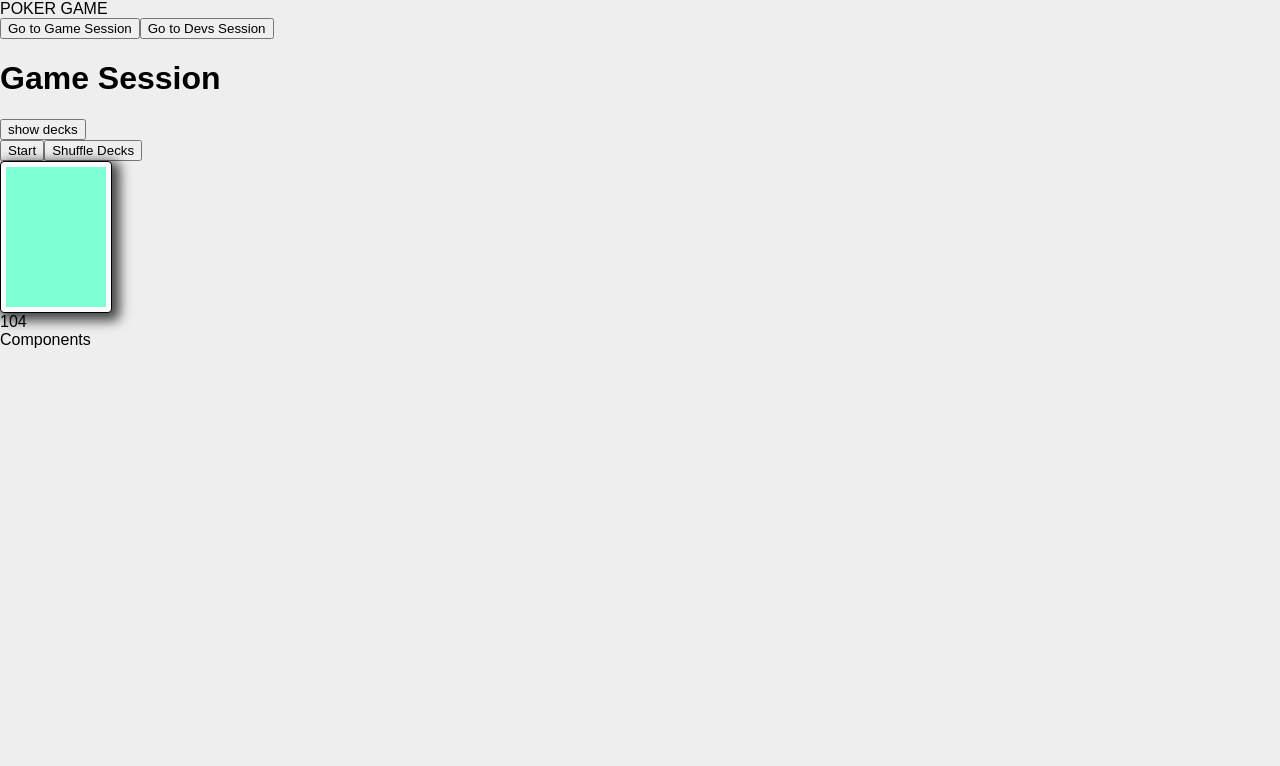
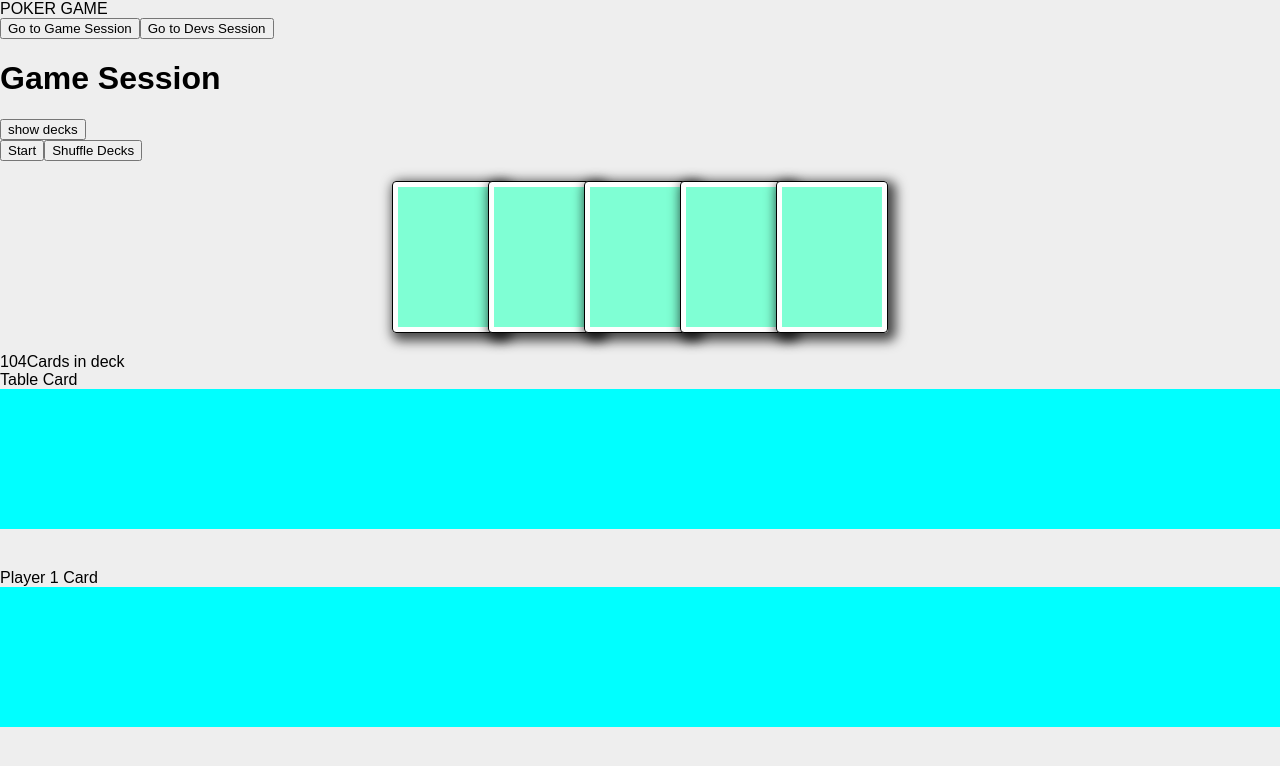
Before and after one commit to mashipro/poker-bos, a React (Create React App) app: page /game/session in a window 1280 px wide. Shown: the top 766 px of the page. Built offline with nearby package versions, Linux system fonts and the light colour scheme.

Commit message:
Tweaked Card Holder

```diff
--- a/src/apps/components/CardHolder.scss
+++ b/src/apps/components/CardHolder.scss
@@ -3,32 +3,38 @@
   justify-content: center;
   align-self: center;
   flex-direction: row;
-  width: 80%;
-  background-color: aquamarine;
+  width: 100%;
+  // background-color: aquamarine;
 
   .holder-card-container {
+    .holder-card {
+      // &:hover {
+      //   transform: translateY(-1rem);
+      // }
+
+      // &:hover ~ .holder-card {
+      //   transform: translateX(-1rem);
+      // }
+    }
+    .holder-card-selected {
+      box-shadow: 4px 4px 12px 4px rgba(cyan, 0.7);
+      border-radius: 0.25em;
+      border: 2px solid aquamarine;
+    }
+    .holder-card-normal {
+      box-shadow: 4px 4px 12px 4px rgba(black, 0.7);
+      border-radius: 0.25em;
+    }
+  }
+  .hover-enabled {
     transition: 0.2s;
 
-    &:not(:first-child) {
-      // margin-left: -2rem;
+    &:hover {
+      transform: translateY(-1rem);
     }
 
     &:hover ~ .holder-card-container {
       transform: translateX(1rem);
     }
-
-    .holder-card {
-      //   box-shadow: 4px 4px 12px 4px rgba(black, 0.7);
-      transition: 0.2s;
-
-      &:hover {
-        // transform: translateY(-1rem);
-        transform: translateY(-1rem);
-      }
-
-      &:hover ~ .holder-card {
-        transform: translateX(-1rem);
-      }
-    }
   }
 }
--- a/src/apps/components/CardHolder.tsx
+++ b/src/apps/components/CardHolder.tsx
@@ -5,66 +5,88 @@ import Cards from "./Cards";
 
 type CardHolderPropTypes = {
   playerCards: CardSetsDecksTypes[];
-  onPlayerCardChange?: (index: number) => void;
+  onPlayerCardChange?: (cards: any) => void;
+  isPlayerCard?: boolean;
+  hide?: boolean;
+  limit?: number;
 };
 
 const CardHolder: FC<CardHolderPropTypes> = (props) => {
+  const defaultOffset = 16;
+
   const [offset, setOffset] = useState(0);
   const [cardSize, setCardSize] = useState(0);
-  const [playerCards, setPlayerCards] = useState([...props.playerCards]);
+  const [playerCards, setPlayerCards] = useState<CardSetsDecksTypes[]>([]);
   const [selectedCard, setSelectedCard] = useState<number>(-1);
   const [targetCard, setTargetCard] = useState<number>(-1);
 
   const playerHoldRef = useRef<HTMLDivElement>(null);
+  const playerCardRef = useRef<HTMLDivElement[]>([]);
 
   useEffect(() => {
+    console.log("card holder updated");
+    if (props.playerCards.length < 1) {
+      setOffset(0);
+      // playerCardRef.current = [];
+    }
+    if (props.limit) return setPlayerCards([...getLastCard(props.limit)]);
+
     setPlayerCards([...props.playerCards]);
   }, [props.playerCards]);
 
   useEffect(() => {
+    //responsible to responsively adjust cards offset in decks when there are too many cards on player hold
     if (playerHoldRef.current === null) return;
     if (playerCards.length <= 1) return;
     const width = playerHoldRef.current.clientWidth;
-    const scrollWidth = playerHoldRef.current.scrollWidth;
-    const scrollOffset = scrollWidth - width;
-    const newOffset = offset + scrollOffset / (props.playerCards.length - 1);
 
-    if (scrollOffset === 0) {
-      setOffset(offset - offset / props.playerCards.length);
-      return;
+    if (playerCardRef.current === null) return;
+    const cardWidth = playerCardRef.current[0].clientWidth;
+
+    const playerDeckTotalWidth =
+      (cardWidth - defaultOffset) * (playerCards.length - 1) + cardWidth;
+
+    const deckToCardsOffset = playerDeckTotalWidth - width;
+    const newOffset = deckToCardsOffset / (playerCards.length - 1);
+
+    if (deckToCardsOffset > 0) {
+      setOffset(newOffset);
+    } else {
+      setOffset(0);
     }
-    setOffset(newOffset);
-  }, [playerHoldRef, playerCards, cardSize]);
+  }, [playerCards, cardSize, props.playerCards]);
 
   const onItemDragged = (ev: DragEvent, index: number) => {
     setSelectedCard(index);
-    console.log("dragging", { index });
+    // console.log("dragging", { index });
   };
 
   const onItemDragOver = (ev: DragEvent, index: number) => {
     ev.preventDefault();
     if (index === targetCard) return;
     setTargetCard(index);
+    console.log("dragged over", ev);
 
-    console.log("dragOver", index);
+    // console.log("dragOver", index);
   };
 
   const onItemDraggedEnd = () => {
     if (selectedCard >= 0 && targetCard >= 0) {
-      const modifiedPlayerCards = moveCard(
-        selectedCard,
-        targetCard,
-        playerCards
-      );
+      const modifiedPlayerCards = moveCard(selectedCard, targetCard);
       setPlayerCards([...modifiedPlayerCards]);
+      props.onPlayerCardChange?.(modifiedPlayerCards);
     }
     setSelectedCard(-1);
     setTargetCard(-1);
   };
 
-  const moveCard = (from: number, to: number, array: CardSetsDecksTypes[]) => {
-    playerCards.splice(to + 1, 0, playerCards.splice(from, 1)[0]);
+  const moveCard = (from: number, to: number) => {
+    playerCards.splice(to, 0, playerCards.splice(from, 1)[0]);
     return playerCards;
+  };
+
+  const getLastCard = (number: number) => {
+    return props.playerCards.slice(1).slice(-number);
   };
 
   return (
@@ -73,21 +95,30 @@ const CardHolder: FC<CardHolderPropTypes> = (props) => {
         return (
           <div
             key={index}
-            className="holder-card-container"
+            className={`holder-card-container ${
+              props.isPlayerCard && "hover-enabled"
+            }`}
             style={{
               marginLeft: `-${index >= 1 ? (16 + offset) / 16 : 0}rem`,
             }}
           >
             <div
-              className="holder-card"
-              draggable
+              className={`holder-card ${
+                targetCard === index && props.isPlayerCard
+                  ? "holder-card-selected"
+                  : "holder-card-normal"
+              }`}
+              ref={(ref) => (playerCardRef.current[index] = ref!)}
+              draggable={props.isPlayerCard}
               onDragStart={(ev) => onItemDragged(ev, index)}
               onDragOver={(ev) => onItemDragOver(ev, index)}
               onDragEnd={onItemDraggedEnd}
+              onDragLeave={(ev) => {}}
             >
               <Cards
                 detail={card}
                 onSizeRendered={(v) => cardSize < 1 && setCardSize(v)}
+                hide={props.hide}
               />
             </div>
           </div>
--- a/src/apps/components/Cards.scss
+++ b/src/apps/components/Cards.scss
@@ -13,7 +13,7 @@ body {
 }
 .card {
   background-color: #ffffff;
-  box-shadow: 4px 4px 12px 4px rgba(black, 0.7);
+  // box-shadow: 4px 4px 12px 4px rgba(black, 0.7);
   border-radius: 0.25em;
   border: 1px solid black;
   display: flex;
--- a/src/apps/features/game/GameSession.tsx
+++ b/src/apps/features/game/GameSession.tsx
@@ -1,4 +1,4 @@
-import React, { useCallback, useEffect, useRef, useState } from "react";
+import React, { useEffect, useRef, useState } from "react";
 import CardHolder from "../../components/CardHolder";
 import Cards from "../../components/Cards";
 import { CardSetsDecksTypes } from "../../utilities/CardDataset";
@@ -10,30 +10,13 @@ import {
 import "./GameSession.scss";
 
 export default function GameSession() {
+  const cardDefaultSize = 100;
   const cardDecks = getCompleteCardSet(2);
   const [currentDecks, setCurrentDecks] = useState(cardDecks);
   const [gameStart, setGameStart] = useState(false);
   const [showDecks, setShowDecks] = useState(false);
   const [playerCard, setPlayerCard] = useState<CardSetsDecksTypes[]>([]);
-  const [cardSize, setCardSize] = useState(0);
-  const [offset, setOffset] = useState(0);
-
-  const playerHoldRef = useRef<HTMLDivElement>(null);
-
-  useEffect(() => {
-    if (playerHoldRef.current === null) return;
-    if (playerCard.length <= 1) return;
-    const width = playerHoldRef.current.clientWidth;
-    const scrollWidth = playerHoldRef.current.scrollWidth;
-    const scrollOffset = scrollWidth - width;
-    const newOffset = offset + scrollOffset / (playerCard.length - 1);
-
-    if (scrollOffset === 0) {
-      setOffset(offset - offset / playerCard.length);
-      return;
-    }
-    setOffset(newOffset);
-  }, [playerHoldRef, playerCard, cardSize]);
+  const [tableCard, setTableCard] = useState<CardSetsDecksTypes[]>([]);
 
   const shuffleHandler = () => {
     console.log("shuffling...");
@@ -48,7 +31,6 @@ export default function GameSession() {
     setCurrentDecks(cardDecks);
     setGameStart(false);
     setPlayerCard([]);
-    setOffset(0);
   };
 
   const drawCardHandler = () => {
@@ -94,39 +76,62 @@ export default function GameSession() {
         )}
       </div>
       <div className="game-base-container">
-        <div style={{ display: "flex", flexDirection: "row" }}>
-          {showDecks ? (
+        <div
+          style={{
+            display: "flex",
+            flexDirection: "column",
+            padding: "0 20px 0 20px",
+            margin: "20px",
+          }}
+        >
+          <CardHolder playerCards={currentDecks} hide={!showDecks} limit={5} />
+          {/* {showDecks ? (
             currentDecks.map((item, index) => {
               return <Cards detail={item} key={index} />;
             })
           ) : (
             <Cards />
-          )}
+          )} */}
         </div>
         {currentDecks.length}
-        <div className="player-container" ref={playerHoldRef}>
-          {playerCard.map((card, index) => {
-            return (
+        Cards in deck
         <div
-                key={index}
-                className="player-card-container"
           style={{
-                  marginLeft: `-${index >= 1 ? (16 + offset) / 16 : 0}rem`,
+            marginBottom: 40,
           }}
         >
-                <div className="player-card" draggable>
-                  <Cards
-                    detail={card}
-                    onSizeRendered={(v) => cardSize < 1 && setCardSize(v)}
+          Table Card
+          <div
+            style={{
+              display: "flex",
+              flexDirection: "column",
+              height: cardDefaultSize * 1.4,
+              backgroundColor: "cyan",
+            }}
+          >
+            <CardHolder
+              playerCards={tableCard}
+              isPlayerCard
+              onPlayerCardChange={(cards) => setTableCard(cards)}
             />
           </div>
         </div>
-            );
-          })}
+        <div>
+          Player 1 Card
+          <div
+            style={{
+              display: "flex",
+              flexDirection: "column",
+              height: cardDefaultSize * 1.4,
+              backgroundColor: "cyan",
+            }}
+          >
+            <CardHolder
+              playerCards={playerCard}
+              isPlayerCard
+              onPlayerCardChange={(cards) => setPlayerCard(cards)}
+            />
           </div>
-        Components
-        <div style={{ display: "flex", flexDirection: "column" }}>
-          <CardHolder playerCards={playerCard} />
         </div>
       </div>
     </div>
--- a/src/apps/utilities/CardDataset.ts
+++ b/src/apps/utilities/CardDataset.ts
@@ -43,9 +43,9 @@ export const cardDecks: CardDeckTypes[] = [
 ];
 
 export const cardSets: CardSetTypes[] = [
-  { set: "hearts", color: "red", char: "♥" },
   { set: "diamond", color: "red", char: "♦" },
   { set: "clovers", color: "black", char: "♣" },
+  { set: "hearts", color: "red", char: "♥" },
   { set: "spade", color: "black", char: "♠" },
 ];
 
```
Lines whose indentation alone changed are shown as unchanged.
